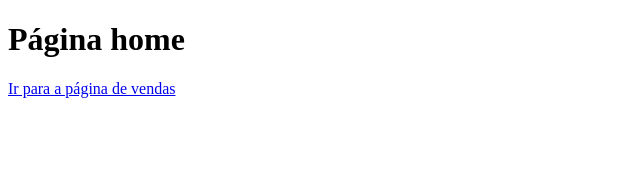
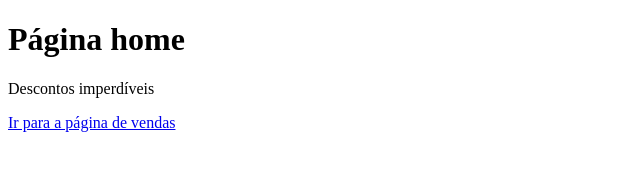
Before and after one commit to davipaludetto/github-class, a plain HTML site: page index.html in a window 1280 px wide. Shown: the whole page, without its empty margins (0-640 px from the left). Drawn offline with Linux system fonts and the light colour scheme.

Commit message:
adição de frase

```diff
--- a/index.html
+++ b/index.html
@@ -7,6 +7,7 @@
 </head>
 <body>
     <h1>Página home</h1>
+    <p>Descontos imperdíveis</p>
     <a href="vendas.html">Ir para a página de vendas</a>
 </body>
 </html>
```
